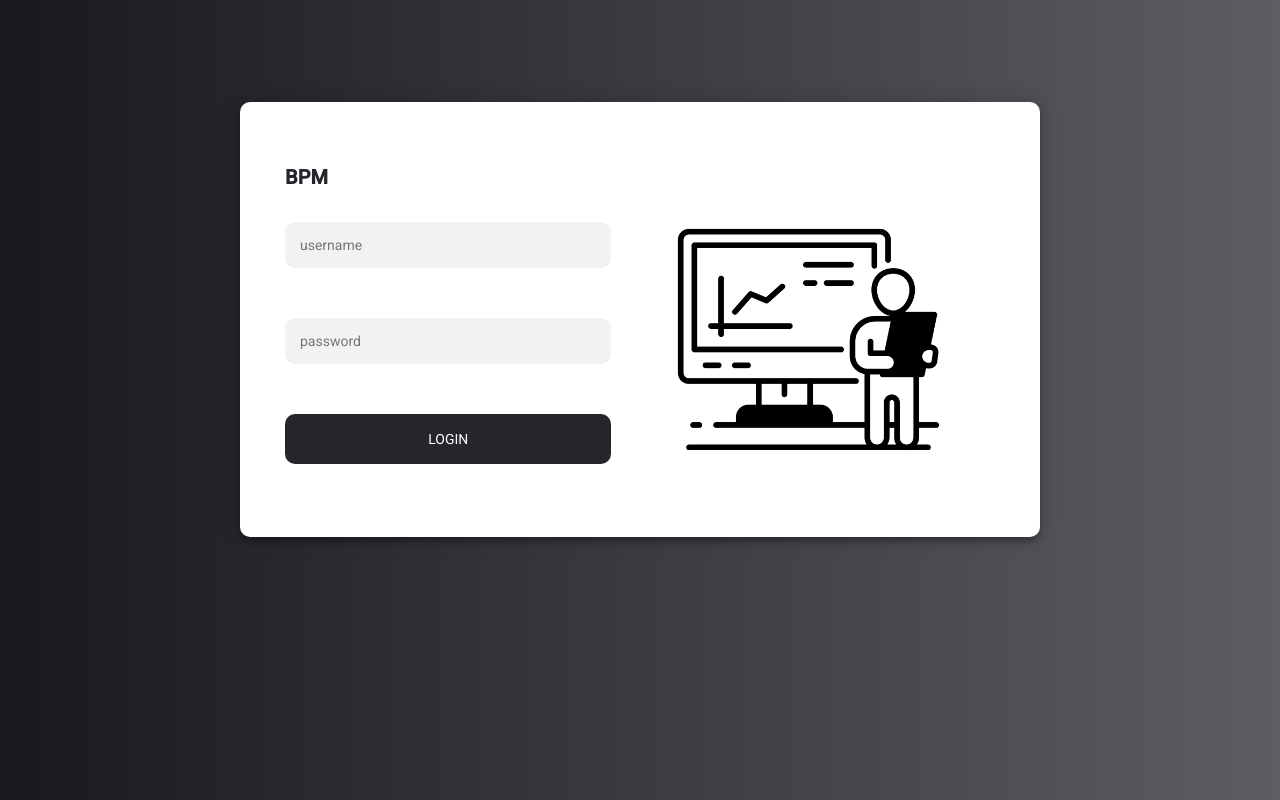
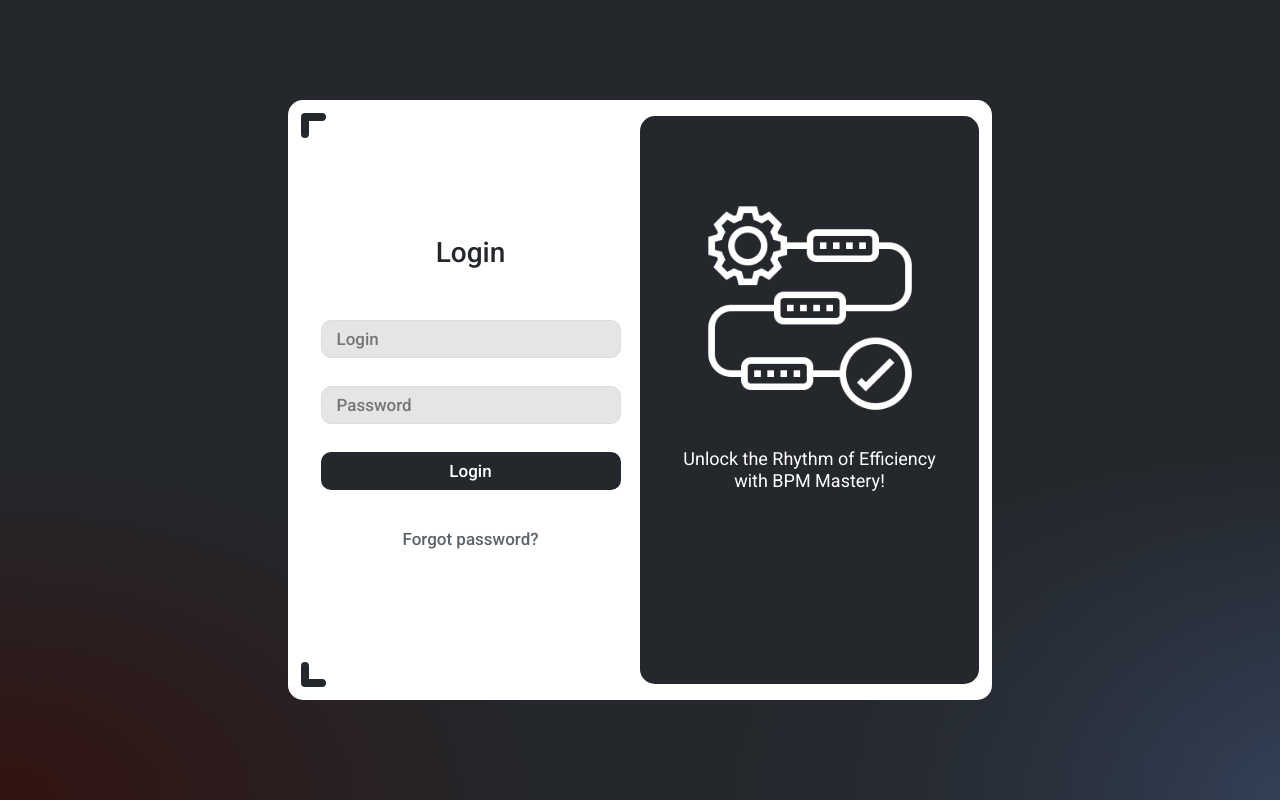
Before and after one commit to NazarYavor26/BPM-Clieant, an Angular app in the folder BPM-Client/: page /login in a window 1280 px wide. Built offline with nearby package versions, Linux system fonts and the light colour scheme.

Commit message:
created new login page

```diff
--- a/BPM-Client/src/app/authorization/components/login/login.component.html
+++ b/BPM-Client/src/app/authorization/components/login/login.component.html
@@ -1,19 +1,25 @@
-<div class="login-page">
-    <div class="form">
-      <!-- <form class="register-form">
-        <input type="text" placeholder="name"/>
-        <input type="password" placeholder="password"/>
-        <input type="text" placeholder="email address"/>
-        <button>create</button>
-        <p class="message">Already registered? <a href="#">Sign In</a></p>
-      </form> -->
-      <form class="login-form">
-        <p class="company-name">BPM</p>
-        <input class="username-input" type="text" placeholder="username"/>
-        <input class="password-input" type="password" placeholder="password"/>
-        <button class="login-button" routerLink="/">login</button>
-        <!-- <p class="message">Not registered? <a href="#">Create an account</a></p> -->
-      </form>
-      <div class="bpm-image"></div>
+<div class="container">
+  <div class="form">
+    <div class="corner-element element-one">
+      <div class="block-item"></div>
+      <div class="block-item"></div>
+    </div>
+    <div class="corner-element element-two">
+      <div class="block-item"></div>
+      <div class="block-item"></div>
+    </div>
+    <div class="form-left">
+      <div class="form-name"><span>Login</span></div>
+      <div class="inner-container">
+        <input class="username-input" type="text" placeholder="Login"/>
+        <input class="password-input" type="password" placeholder="Password"/>
+        <button class="login-button" routerLink="/">Login</button>
+      </div>
+      <a href="#" class="forget-text">Forgot password?</a>
+    </div>
+    <div class="form-right">
+      <div class="login-img"></div>
+      <span class="login-text">Unlock the Rhythm of Efficiency<br/>with BPM Mastery!</span>
     </div>
   </div>
+</div>
--- a/BPM-Client/src/app/authorization/components/login/login.component.scss
+++ b/BPM-Client/src/app/authorization/components/login/login.component.scss
@@ -1,133 +1,221 @@
-@import url(https://fonts.googleapis.com/css?family=Roboto:300);
+@import url('https://fonts.googleapis.com/css2?family=Roboto:wght@300;400;500&display=swap');
 
-:host {
-  display: block;
-  background: linear-gradient(to right, #1a171d, #605c64);
-  height: 100vh;
+* {
+  margin: 0;
+  padding: 0;
+  box-sizing: border-box;
+  font-family: 'Roboto', sans-serif;
 }
 
-.login-page {
-  width: 800px;
-  padding: 8% 0 0;
-  margin: auto;
-}
+.container {
+  height: 100vh;
+  width: 100vw;
+  display: flex;
+  justify-content: center;
+  align-items: center;
+  background: radial-gradient(
+    ellipse at bottom left,
+    #321310,
+    transparent 30%,
+    #24272C 0%,
+    #24272C 30%,
+    transparent 100%,
+    white 100%
+  ),
+  radial-gradient(
+    ellipse at bottom right,
+    #3d5276,
+    transparent 30%,
+    #24272C 50%,
+    #24272C 70%,
+    transparent 100%,
+    white 100%
+  ),
+  #24272C;
+
   .form {
+    height: 75vh;
+    width: 55vw;
+    background-color: #fff;
+    border-radius: 15px;
+    padding: 13px;
+    display: flex;
+    align-items: center;
     position: relative;
-  z-index: 1;
-  background: #FFFFFF;
-  max-width: 800px;
-  margin: 0 auto 100px;
-  padding: 65px 45px;
-  text-align: center;
-  box-shadow: 0 0 20px 0 rgba(0, 0, 0, 0.2), 0 5px 5px 0 rgba(0, 0, 0, 0.24);
-  border-radius: 10px;
-  display: flex;
-}
-.form input {
-  font-family: "Roboto", sans-serif;
-  outline: 0;
-  background: #f2f2f2;
-  width: 100%;
-  border: 0;
-  margin: 0 0 15px;
-  padding: 15px;
-  box-sizing: border-box;
-  font-size: 14px;
+
+    .corner-element {
+      width: 25px;
+      height: 25px;
+      // background-color: aqua;
+      //border: 1px solid #24272C;
+      position: absolute;
+      display: grid;
+      grid-template-columns: 1fr 1fr 1fr;
+      grid-template-rows: 1fr 1fr 1fr;
     }
 
-.form button {
-  font-family: "Roboto", sans-serif;
-  text-transform: uppercase;
-  outline: 0;
-  background: #28242c;
-  width: 100%;
-  border: 3px solid #28242c;
-  padding: 14px;
-  color: #FFFFFF;
-  font-size: 14px;
-  -webkit-transition: all 0.3 ease;
-  transition: all 0.3 ease;
-  cursor: pointer;
-}
-.form button:hover,.form button:active,.form button:focus {
-  background: #FFFFFF;
-  color: #28242c;
-  font-weight: bold;
-}
-.form .message {
-  margin: 15px 0 0;
-  color: #b3b3b3;
-  font-size: 12px;
-}
-.form .message a {
-  color: #587dae;
-  text-decoration: none;
-}
-.form .register-form {
-  display: none;
-}
-.container {
-  position: relative;
-  z-index: 1;
-  max-width: 300px;
-  margin: 0 auto;
-}
-.container:before, .container:after {
-  content: "";
-  display: block;
-  clear: both;
-}
-.container .info {
-  margin: 50px auto;
-  text-align: center;
-}
-.container .info h1 {
-  margin: 0 0 15px;
-  padding: 0;
-  font-size: 36px;
-  font-weight: 300;
-  color: #1a1a1a;
-}
-.container .info span {
-  color: #4d4d4d;
-  font-size: 12px;
-}
-.container .info span a {
-  color: #000000;
-  text-decoration: none;
-}
-.container .info span .fa {
-  color: #EF3B3A;
+    .element-one {
+      top: 13px;
+      left: 13px;
+
+      grid-template-areas:
+      "bo-1 bo-1 bo-1"
+      "bo-2 none none"
+      "bo-2 none none";
+
+      .block-item {
+        background-color: #24272C;
       }
 
-.form  .username-input {
-    border-radius: 10px;
-    margin: 25px 0 50px ;
+      .block-item:nth-child(1)
+      {
+        grid-area: bo-1;
+        border-end-end-radius: 10px;
+        border-start-end-radius: 10px;
+        border-start-start-radius: 10px;
+      }
+      .block-item:nth-child(2)
+      {
+        grid-area: bo-2;
+        border-end-start-radius: 10px;
+        border-end-end-radius: 10px;
+      }
     }
 
-.form  .password-input {
+    .element-two {
+      left: 13px;
+      bottom: 13px;
+
+      grid-template-areas:
+      "bt-2 none none"
+      "bt-2 none none"
+      "bt-2 bt-1 bt-1";
+
+      .block-item {
+        background-color: #24272C;
+      }
+
+      .block-item:nth-child(1)
+      {
+        grid-area: bt-1;
+        border-end-end-radius: 10px;
+        border-start-end-radius: 10px;
+      }
+      .block-item:nth-child(2)
+      {
+        grid-area: bt-2;
+        border-start-start-radius: 10px;
+        border-end-start-radius: 10px;
+        border-start-end-radius: 10px;
+      }
+    }
+
+    .form-left {
+      height: 45vh;
+      width:  calc(28vw - 15px);
+      display: flex;
+      flex-direction: column;
+      justify-content: space-around;
+      align-items: center;
+      //border: 1px solid #24272C;
+
+      .form-name {
+        color: #24272C;
+        font-size: 28px;
+        font-weight: 500;
+        margin-bottom: 10px;
+      }
+
+      .inner-container {
+        //border: 1px solid #24272C;
+        width: 300px;
+        height: 170px;
+        display: flex;
+        flex-direction: column;
+        justify-content: space-between;
+      }
+
+      .username-input {
+        height: 38px;
+        width: 100%;
+        padding: 0 15px;
+        font-size: 17px;
+        border: 1px solid #ddd;
         border-radius: 10px;
-    margin: 0 0 50px ;
+        outline: none;
+        background-color: #E5E5E5;
+        color: #5D636B;
+        font-weight: 500;
+      }
+
+      .password-input {
+        height: 38px;
+        width: 100%;
+        padding: 0 15px;
+        font-size: 17px;
+        border: 1px solid #ddd;
+        border-radius: 10px;
+        outline: none;
+        background-color: #E5E5E5;
+        color: #5D636B;
+        font-weight: 500;
       }
 
       .login-button {
+        color: #fff;
+        background-color: #24272C;
+        height: 38px;
         border-radius: 10px;
+        border: 2px solid #24272C;
+        font-size: 17px;
+        font-weight: 500;
+
+        &:hover {
+          background-color: #fff;
+          color: #24272C;
+          font-weight: bold;
+          cursor: pointer;
+        }
       }
 
-.company-name {
-    color: #28242c;
-    font-weight: bold;
-    font-size: 20px;
-    text-align: left;
-    margin-bottom: 10px;
+      .forget-text {
+        text-decoration: none;
+        color: #5D636B;
+        font-size: 17px;
+        font-weight: 500;
+        position: relative;
+        bottom: 8px;
+      }
     }
 
-.bpm-image {
-    width: 450px;
-    height: 270px;
-    background: url('../../../../assets/login_image.png') no-repeat;
-    background-size: 85%;
-    margin-left: 60px;
+    .form-right {
+      background-color: #24272C;
+      height: 71vh;
+      width: calc(28vw - 15px);
+      border-radius: 15px;
+      display: flex;
+      flex-direction: column;
+      align-items: center;
+      justify-content: center;
+
+      .login-img {
+        height: 210px;
+        width: 210px;
+        background: url(../../../../assets/login_image.png) no-repeat;
+        background-size: 100%;
+        margin-top: -45px;
+      }
+
+      .login-text {
+        color: #fff;
+        font-size: 18px;
+        display: inline-block;
+        width: 300px;
         margin-top: 35px;
-    //border: 1px solid;
+        margin-bottom: 60px;
+        text-align: center;
+        line-height: 22px;
       }
+    }
+  }
+}
```
Also changed, not shown: BPM-Client/src/assets/login_image.png. Lines whose indentation alone changed are shown as unchanged.
